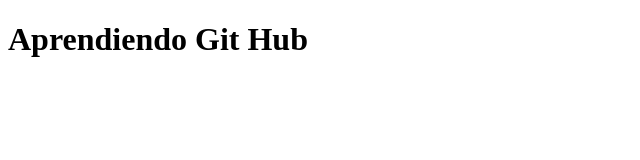
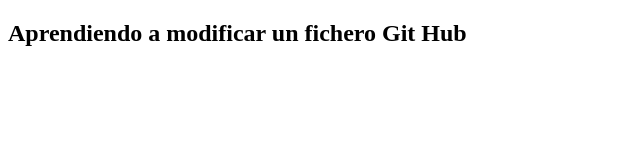
Before and after one commit to MeryLo/NVL-VCS, a plain HTML site: page index.html in a window 1280 px wide. Shown: the whole page, without its empty margins (0-640 px from the left). Drawn offline with Linux system fonts and the light colour scheme.

Commit message:
modified index.html

```diff
--- a/index.html
+++ b/index.html
@@ -10,7 +10,7 @@
 
 <body>
     <header>
-        <h1>Aprendiendo Git Hub</h1>
+        <h2>Aprendiendo a modificar un fichero Git Hub</h2>
     </header>
 </body>
 
```
